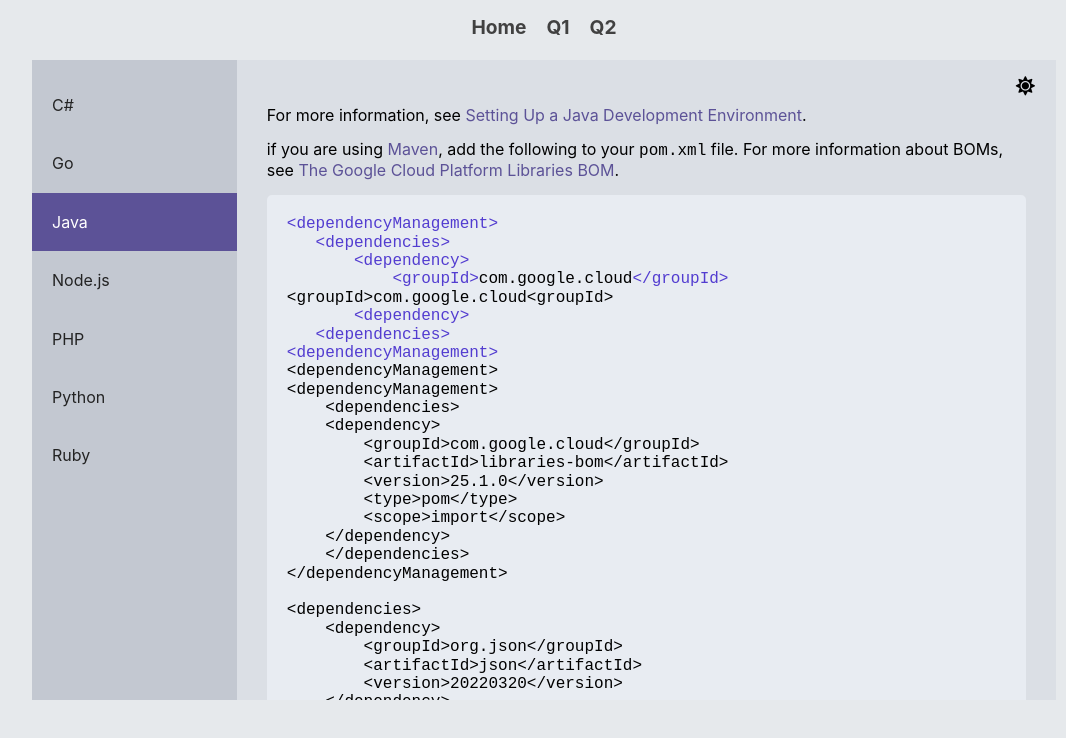
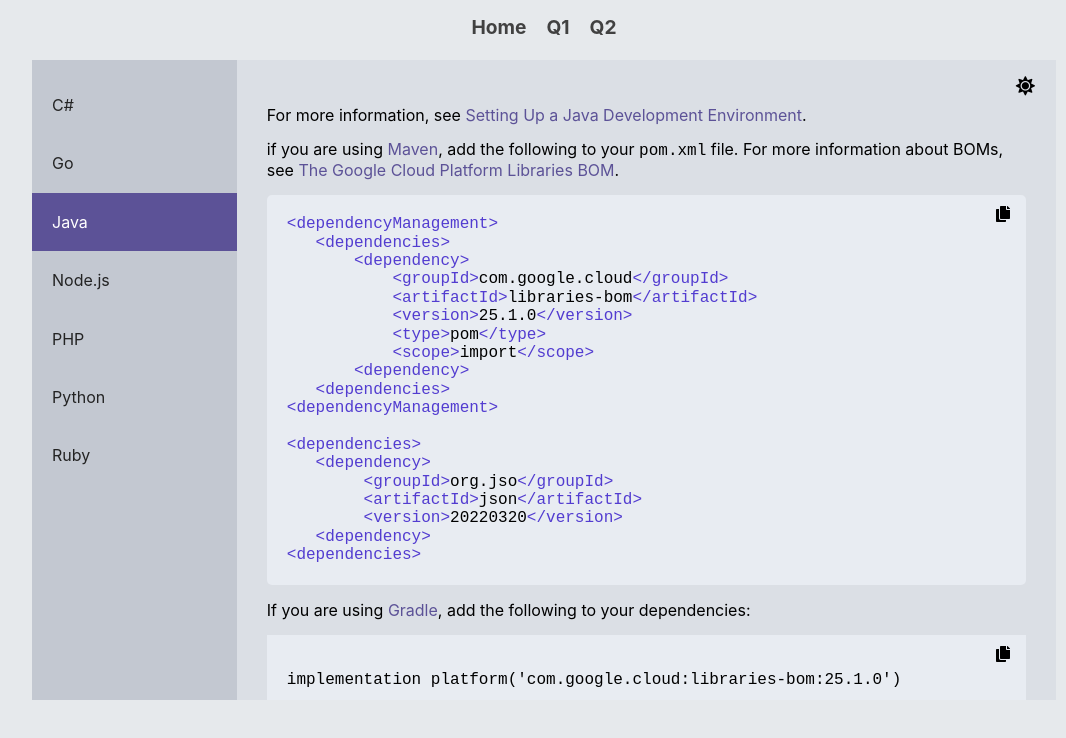
Before and after one commit to SaraMunir/pico-voice-assessment, a React (Create React App) app: page /Q2/java in a window 1280 px wide. Shown: the top 738 px of the page, without its empty margins (96-1162 px from the left). Built offline with nearby package versions, Linux system fonts and the light colour scheme.

Commit message:
added copy function to the google snippet

```diff
--- a/src/App.js
+++ b/src/App.js
@@ -1,5 +1,4 @@
 import './Styles/styles.css'
-import * as ReactDOM from 'react-dom';
 import { BrowserRouter as Router, Routes, Route} from "react-router-dom";
 import Home from './components/Home';
 import Q1 from './components/Q1';
@@ -14,6 +13,7 @@ function App() {
           <Route path='/' element={<Home/>}/>
           <Route path='/Q1' element={<Q1/>}/>
           <Route path='/Q2/*' element={<Q2/>}/>
+          {/* <Route path='/Q2/cSharp' element={<CSharp/>}/> */}
         </Routes>
       </Router>
     </div>
--- a/src/Styles/_Q2.scss
+++ b/src/Styles/_Q2.scss
@@ -1,4 +1,6 @@
 $purpleColor: #5c5297;
+$purpleDay: #523cd0;
+$purpleNigh: #9487dc;
 
 .installCntr{
     display: flex;
@@ -60,18 +62,25 @@ $purpleColor: #5c5297;
                 }
             }
         }
+        .preWrap{
+            background: #e8ecf2;
+            padding: 20px;
+
+
+        }
         pre {
             background: #e8ecf2;
             button {
                 color: black;
             }
             code {
+                font-weight: 300;
                 .main {
-                    color: #523cd0;
+                    color: $purpleDay;
                     display: block;
                 }
-                .other2{
-                    color: #523cd0;
+                .tag{
+                    color: $purpleDay;
 
                 }
             }
@@ -85,6 +94,10 @@ $purpleColor: #5c5297;
                 color: white;
             }
         }
+        .preWrap{
+            background: #383641;
+            padding: 20px;
+        }
         pre {
             background: #383641;
             button {
@@ -92,11 +105,11 @@ $purpleColor: #5c5297;
             }
             code {
                 .main {
-                    color: #9487dc;
+                    color: $purpleNigh;
                     display: block;
                 }
-                .other2{
-                    color: #9487dc;
+                .tag{
+                    color: $purpleNigh;
 
                 }
             }
@@ -108,16 +121,29 @@ $purpleColor: #5c5297;
         overflow: auto;
         position: relative;
         padding: 30px;
+
         a {
             color: $purpleColor;
         }
-
-        pre {
+        .preWrap{
             position: relative;
-            border-radius: 5px;
-            padding: 20px;
-
-
+            .successBtn{
+                background-color: $purpleColor;
+                position: absolute;
+                top: 0;
+                right: 0;
+                padding: 10px 20px;
+                color: white;
+                transition: .5s;
+                z-index: 5;
+                visibility: hidden;
+                opacity: 0;
+            }
+            .on{
+                z-index: 15;
+                visibility: visible;
+                opacity: 1;
+            }
             button{
                 position: absolute;
                 top: 10px;
@@ -125,6 +151,40 @@ $purpleColor: #5c5297;
                 background: none;
                 border: none;
                 cursor: pointer;
+                z-index: 10;
+            }
+        }
+        pre {
+            position: relative;
+            border-radius: 5px;
+            padding: 20px;
+            .successBtn{
+                background-color: $purpleColor;
+                position: absolute;
+                top: 0;
+                right: 0;
+                padding: 10px 20px;
+                color: white;
+                transition: .5s;
+                z-index: 5;
+                visibility: hidden;
+                opacity: 0;
+            }
+            .on{
+                z-index: 15;
+                visibility: visible;
+                opacity: 1;
+
+
+            }
+            button{
+                position: absolute;
+                top: 10px;
+                right: 10px;
+                background: none;
+                border: none;
+                cursor: pointer;
+                z-index: 10;
             }
 
         }
--- a/src/Styles/styles.css
+++ b/src/Styles/styles.css
@@ -106,17 +106,24 @@
 .installCntr .dayMode .buttonContainer button i {
   font-size: 1.2rem;
 }
+.installCntr .dayMode .preWrap {
+  background: #e8ecf2;
+  padding: 20px;
+}
 .installCntr .dayMode pre {
   background: #e8ecf2;
 }
 .installCntr .dayMode pre button {
   color: black;
 }
+.installCntr .dayMode pre code {
+  font-weight: 300;
+}
 .installCntr .dayMode pre code .main {
   color: #523cd0;
   display: block;
 }
-.installCntr .dayMode pre code .other2 {
+.installCntr .dayMode pre code .tag {
   color: #523cd0;
 }
 .installCntr .nightMode {
@@ -125,6 +132,10 @@
 }
 .installCntr .nightMode .buttonContainer button {
   color: white;
+}
+.installCntr .nightMode .preWrap {
+  background: #383641;
+  padding: 20px;
 }
 .installCntr .nightMode pre {
   background: #383641;
@@ -136,7 +147,7 @@
   color: #9487dc;
   display: block;
 }
-.installCntr .nightMode pre code .other2 {
+.installCntr .nightMode pre code .tag {
   color: #9487dc;
 }
 .installCntr .window {
@@ -149,10 +160,56 @@
 .installCntr .window a {
   color: #5c5297;
 }
+.installCntr .window .preWrap {
+  position: relative;
+}
+.installCntr .window .preWrap .successBtn {
+  background-color: #5c5297;
+  position: absolute;
+  top: 0;
+  right: 0;
+  padding: 10px 20px;
+  color: white;
+  transition: 0.5s;
+  z-index: 5;
+  visibility: hidden;
+  opacity: 0;
+}
+.installCntr .window .preWrap .on {
+  z-index: 15;
+  visibility: visible;
+  opacity: 1;
+}
+.installCntr .window .preWrap button {
+  position: absolute;
+  top: 10px;
+  right: 10px;
+  background: none;
+  border: none;
+  cursor: pointer;
+  z-index: 10;
+}
 .installCntr .window pre {
   position: relative;
   border-radius: 5px;
   padding: 20px;
+}
+.installCntr .window pre .successBtn {
+  background-color: #5c5297;
+  position: absolute;
+  top: 0;
+  right: 0;
+  padding: 10px 20px;
+  color: white;
+  transition: 0.5s;
+  z-index: 5;
+  visibility: hidden;
+  opacity: 0;
+}
+.installCntr .window pre .on {
+  z-index: 15;
+  visibility: visible;
+  opacity: 1;
 }
 .installCntr .window pre button {
   position: absolute;
@@ -161,6 +218,7 @@
   background: none;
   border: none;
   cursor: pointer;
+  z-index: 10;
 }
 .installCntr .buttonContainer {
   position: absolute;
--- a/src/components/NavBar.js
+++ b/src/components/NavBar.js
@@ -18,7 +18,8 @@ function NavBar() {
                 </li>
                 <li>
                     {
-                        location.pathname === "/Q2" ? <Link className='activeNavItem navItem' to="/Q2">Q2</Link> :<Link className='navItem ' to="/Q2">Q2</Link>
+                        location.pathname === "/Q2/cSharp" ? <Link className='activeNavItem navItem' to="/Q2">Q2</Link> :
+                        <Link className='navItem ' to="/Q2/cSharp">Q2</Link>
                     }
                 </li>
             </ul>
--- a/src/components/Q1.js
+++ b/src/components/Q1.js
@@ -5,7 +5,6 @@ import {choicePython, choiceCJava} from '../functions/Linux'
 import {caseForStableMac} from '../functions/caseForStableMac'
 import {caseForStableWin} from '../functions/caseForStableWin'
 import {resPrevNight} from '../functions/resPrevNight'
-import {resLTS} from '../functions/resLTS'
 import { resStable } from '../functions/resStable'
 function Q1() {
     const [ques, setQuests]=useState([
--- a/src/components/Q2.js
+++ b/src/components/Q2.js
@@ -41,11 +41,11 @@ function Q2() {
         <div className='buttonContainer'>
           {nightMode?
           <button onClick={()=>setNighMode(!nightMode)}>
-            <i class="fas fa-moon" ></i>
+            <i className="fas fa-moon" ></i>
           </button>
           :
           <button onClick={()=>setNighMode(!nightMode)}>
-            <i class="fas fa-sun"></i>
+            <i className="fas fa-sun"></i>
           </button>
         }
         </div>
--- a/src/components/Q2/Java.js
+++ b/src/components/Q2/Java.js
@@ -1,66 +1,112 @@
-import React from 'react'
+import React, {useState} from 'react'
 
 function Java() {
+    const [copied, setCopied] =useState(false)
+    const [copied2, setCopied2] =useState(false)
+    const [copied3, setCopied3] =useState(false)
+    const copyText =(e, id)=>{
+        if(id==="java"){
+            const textToCopy= document.getElementById(`${id}`).innerText;
+            navigator.clipboard.writeText(textToCopy).then(() => {
+                setCopied(true)
+            });
+            setTimeout(() => {
+                setCopied(false)
+            }, 2500);
+        }
+        if(id==="java2"){
+            const textToCopy= document.getElementById(`${id}`).innerText;
+            navigator.clipboard.writeText(textToCopy).then(() => {
+                setCopied2(true)
+            });
+            setTimeout(() => {
+                setCopied2(false)
+            }, 2500);
+        }
+        if(id==="java3"){
+            const textToCopy= document.getElementById(`${id}`).innerText;
+            navigator.clipboard.writeText(textToCopy).then(() => {
+                setCopied3(true)
+            });
+            setTimeout(() => {
+                setCopied3(false)
+            }, 2500);
+        }
+    }
   return (
     <section>
         <div>
             <p>For more information, see <a href="https://cloud.google.com/java/docs/setup">Setting Up a Java Development Environment</a>.</p>
             <p>if you are using <a href="https://maven.apache.org/">Maven</a>, add the following to your <code> pom.xml</code> file. For more information about BOMs, see <a href="https://github.com/GoogleCloudPlatform/cloud-opensource-java/wiki/The-Google-Cloud-Platform-Libraries-BOM">The Google Cloud Platform Libraries BOM</a>.</p>
             <pre>
-                <code>
+                <button onClick={(e)=>copyText(e, 'java')}><i className="fas fa-copy"></i></button>
+                <p className={copied ? 'successBtn on' : 'successBtn'}>copied</p>
+
+                <code id='java'>
 <span className='main'>{`<dependencyManagement>`}</span>
 <span className='main'>{`   <dependencies>`}</span>
 <span className='main'>{`       <dependency>`}</span>
-
-<span className='other2'>{`           <groupId>`}</span><span>{`com.google.cloud`}</span><span className='other2'>{`</groupId>`}</span>
-<div>
-    <span>{`<groupId>`}</span><span>{`com.google.cloud`}</span><span>{`<groupId>`}</span>
-</div>
+    <div>
+        <span className='tag'>{`           <groupId>`}</span><span>{`com.google.cloud`}</span><span className='tag'>{`</groupId>`}</span>
+    </div>
+    <div>
+        <span className='tag'>{`           <artifactId>`}</span><span>{`libraries-bom`}</span><span className='tag'>{`</artifactId>`}</span>
+    </div>
+    <div>
+        <span className='tag'>{`           <version>`}</span><span>{`25.1.0`}</span><span className='tag'>{`</version>`}</span>
+    </div>
+    <div>
+        <span className='tag'>{`           <type>`}</span><span>{`pom`}</span><span className='tag'>{`</type>`}</span>
+    </div>
+    <div>
+        <span className='tag'>{`           <scope>`}</span><span>{`import`}</span><span className='tag'>{`</scope>`}</span>
+    </div>
 <span></span>
 <span className='main'>{`       <dependency>`}</span>
 <span className='main'>{`   <dependencies>`}</span>
+<span className='main'>{`<dependencyManagement>`}</span>
 
-<span className='main'>{`<dependencyManagement>`}</span>
-{`<dependencyManagement>`}
-                    {`
-<dependencyManagement>
-    <dependencies>
-    <dependency>
-        <groupId>com.google.cloud</groupId>
-        <artifactId>libraries-bom</artifactId>
-        <version>25.1.0</version>
-        <type>pom</type>
-        <scope>import</scope>
-    </dependency>
-    </dependencies>
-</dependencyManagement>
+<br />
+<span className='main'>{`<dependencies>`}</span>
+<span className='main'>{`   <dependency>`}</span>
+    <div>
+        <span className='tag'>{`        <groupId>`}</span><span>{`org.jso`}</span><span className='tag'>{`</groupId>`}</span>
+    </div>
+    <div>
+        <span className='tag'>{`        <artifactId>`}</span><span>{`json`}</span><span className='tag'>{`</artifactId>`}</span>
+    </div>
+    <div>
+        <span className='tag'>{`        <version>`}</span><span>{`20220320`}</span><span className='tag'>{`</version>`}</span>
+    </div>
 
-<dependencies>
-    <dependency>
-        <groupId>org.json</groupId>
-        <artifactId>json</artifactId>
-        <version>20220320</version>
-    </dependency>
-    <dependency>
-        <groupId>com.google.cloud</groupId>
-        <artifactId>google-cloud-speech</artifactId>
-    </dependency>
-</dependencies>
-                    `}
+<span></span>
+<span className='main'>{`   <dependency>`}</span>
+<span className='main'>{`<dependencies>`}</span>
                 </code>
             </pre>
         </div>
         <div>
             <p>If you are using <a href="https://gradle.org/">Gradle</a>, add the following to your dependencies:</p>
-            <pre>
-                <code>
-                    {`
-implementation platform('com.google.cloud:libraries-bom:25.1.0')
+            <div className='preWrap'>
+                <button onClick={(e)=>copyText(e, 'java2')}><i className="fas fa-copy"></i></button>
+                <p className={copied2 ? 'successBtn on' : 'successBtn'}>copied</p>
+                <code id='java2'>
+                    <p>implementation platform('com.google.cloud:libraries-bom:25.1.0')</p>
+                    <p>implementation 'com.google.cloud:google-cloud-speech'</p>
+                </code>
+            </div>
+        </div>
+        <div>
+            <p>If you are using <a href="https://www.scala-sbt.org/">sbt</a>, add the following to your dependencies:</p>
+            <div className='preWrap'>
+                <button onClick={(e)=>copyText(e, 'java3')}><i className="fas fa-copy"></i></button>
+                <p className={copied3 ? 'successBtn on' : 'successBtn'}>copied</p>
 
-implementation 'com.google.cloud:google-cloud-speech'
-                    `}
+
+                <code  id='java3'>
+                    <p>libraryDependencies += "com.google.cloud" % "google-cloud-speech" % "2.2.14"</p>
                 </code>
-            </pre>
+            </div>
         </div>
     </section>
   )
--- a/src/components/Q2/Langueages.js
+++ b/src/components/Q2/Langueages.js
@@ -1,4 +1,5 @@
-import React from 'react'
+import React, { useState } from 'react'
+
 
 function Langueages() {
   return (
@@ -8,13 +9,24 @@ function Langueages() {
 
 export default Langueages
 export function Php() {
+    const [copied, setCopied] =useState(false)
+    const copyText =(e, id)=>{
+        const textToCopy= document.getElementById(`${id}`).innerText;
+        navigator.clipboard.writeText(textToCopy).then(() => {
+            setCopied(true)
+        });
+        setTimeout(() => {
+            setCopied(false)
+        }, 2500);
+    }
     return (
     <section>
         <div>
             <p>For more information, see <a href="https://cloud.google.com/php/docs"> Using PHP on Google Cloud</a>.</p>
             <pre>
-                <button><i class="fas fa-copy"></i></button>
-                <code>
+                <button onClick={(e)=>copyText(e, 'php')}><i className="fas fa-copy"></i></button>
+                <p className={copied ? 'successBtn on' : 'successBtn'}>copied</p>
+                <code  id='php'>
                     {`
 pip install --upgrade google-cloud-speech
                     `}
@@ -25,13 +37,24 @@ pip install --upgrade google-cloud-speech
     )
 }
 export function CSharp(){
+    const [copied, setCopied] =useState(false)
+    const copyText =(e, id)=>{
+        const textToCopy= document.getElementById(`${id}`).innerText;
+        navigator.clipboard.writeText(textToCopy).then(() => {
+            setCopied(true)
+        });
+        setTimeout(() => {
+            setCopied(false)
+        }, 2500);
+    }
     return (
     <section>
         <div>
             <p>For more information, see <a href="https://cloud.google.com/dotnet/docs/setup">Setting Up a C# Development Environment.</a></p>
             <pre>
-                <button><i class="fas fa-copy"></i></button>
-                <code>
+                <button onClick={(e)=>copyText(e, 'cSharpText')}><i className="fas fa-copy"></i></button>
+                <p className={copied ? 'successBtn on' : 'successBtn'}>copied</p>
+                <code id='cSharpText'>
                     {`
 Install-Package Google.Apis
                     `}
@@ -42,13 +65,24 @@ Install-Package Google.Apis
     )
 }
 export function Go(){
+    const [copied, setCopied] =useState(false)
+    const copyText =(e, id)=>{
+        const textToCopy= document.getElementById(`${id}`).innerText;
+        navigator.clipboard.writeText(textToCopy).then(() => {
+            setCopied(true)
+        });
+        setTimeout(() => {
+            setCopied(false)
+        }, 2500);
+    }
     return (
     <section>
         <div>
             <p>For more information, see <a href="https://cloud.google.com/go/docs/setup">Setting Up a Go Development Environment</a>.</p>
             <pre>
-                <button><i class="fas fa-copy"></i></button>
-                <code>
+                <button onClick={(e)=>copyText(e, 'go')}><i className="fas fa-copy"></i></button>
+                <p className={copied ? 'successBtn on' : 'successBtn'}>copied</p>
+                <code id='go'>
                     {`
 go get cloud.google.com/go/speech/apiv1
                     `}
@@ -59,13 +93,25 @@ go get cloud.google.com/go/speech/apiv1
     )
 }
 export function NodeJs (){
+    const [copied, setCopied] =useState(false)
+    const copyText =(e, id)=>{
+        const textToCopy= document.getElementById(`${id}`).innerText;
+        navigator.clipboard.writeText(textToCopy).then(() => {
+            setCopied(true)
+        });
+        setTimeout(() => {
+            setCopied(false)
+        }, 2500);
+    }
     return (
     <section>
         <div>
             <p>For more information, see <a href="https://cloud.google.com/nodejs/docs/setup"> Setting Up a Node.js Development Environment</a>.</p>
             <pre>
-                <button><i class="fas fa-copy"></i></button>
-                <code>
+                <button onClick={(e)=>copyText(e, 'nodeJs')}><i className="fas fa-copy"></i></button>
+                <p className={copied ? 'successBtn on' : 'successBtn'}>copied</p>
+
+                <code id='nodeJs'>
                     {`
 npm install --save @google-cloud/speech
                     `}
@@ -76,13 +122,24 @@ npm install --save @google-cloud/speech
     )
 }
 export function Python (){
+    const [copied, setCopied] =useState(false)
+    const copyText =(e, id)=>{
+        const textToCopy= document.getElementById(`${id}`).innerText;
+        navigator.clipboard.writeText(textToCopy).then(() => {
+            setCopied(true)
+        });
+        setTimeout(() => {
+            setCopied(false)
+        }, 2500);
+    }
     return (
     <section>
         <div>
             <p>For more information, see <a href="https://cloud.google.com/python/docs/setup"> Setting Up a Python Development Environment</a>.</p>
             <pre>
-                <button><i class="fas fa-copy"></i></button>
-                <code>
+                <button onClick={(e)=>copyText(e, 'python')}><i className="fas fa-copy"></i></button>
+                <p className={copied ? 'successBtn on' : 'successBtn'}>copied</p>
+                <code id='python'>
                     {`
 pip install --upgrade google-cloud-speech
                     `}
@@ -93,13 +150,25 @@ pip install --upgrade google-cloud-speech
     )
 }
 export function Ruby (){
+    const [copied, setCopied] =useState(false)
+    const copyText =(e, id)=>{
+        const textToCopy= document.getElementById(`${id}`).innerText;
+        navigator.clipboard.writeText(textToCopy).then(() => {
+            setCopied(true)
+        });
+        setTimeout(() => {
+            setCopied(false)
+        }, 2500);
+    }
     return (
     <section>
         <div>
             <p>For more information, see <a href="https://cloud.google.com/ruby/docs/setup"> Setting Up a Ruby Development Environment</a>.</p>
             <pre>
-                <button><i class="fas fa-copy"></i></button>
-                <code>
+                <button onClick={(e)=>copyText(e, 'ruby')}><i className="fas fa-copy"></i></button>
+                <p className={copied ? 'successBtn on' : 'successBtn'}>copied</p>
+
+                <code id='ruby'>
                     {`
 gem install google-api-client
                     `}
```
Also changed, not shown: 1 other file (tests, documents, lock files or other folders).
